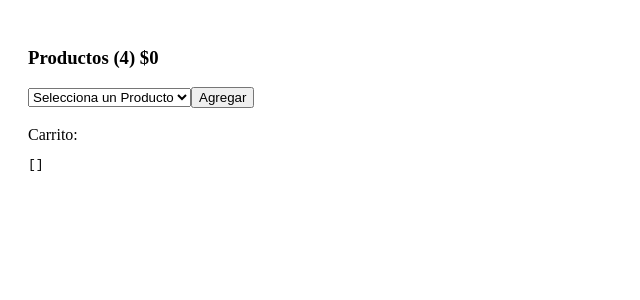
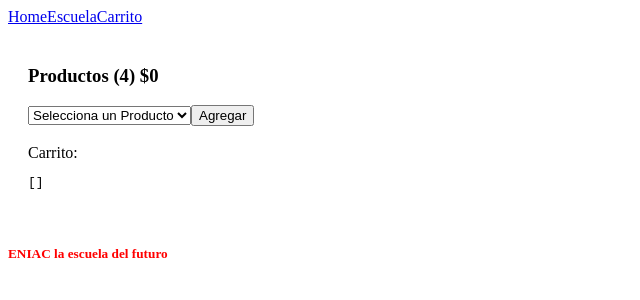
Before and after one commit to Ronaji2020/webdev_eml, a Nuxt app: page /carrito in a window 1280 px wide. Shown: the top 300 px of the page, without its empty margins (0-640 px from the left). Built offline with nearby package versions, Linux system fonts and the light colour scheme.

Commit message:
81 Layouts and links

```diff
--- /dev/null
+++ b/layouts/default.vue
@@ -0,0 +1,23 @@
+<template>
+    <div>
+        <nav>
+            <a href="/">Home</a>
+            <a href="/escuela">Escuela</a>
+            <a href="/carrito">Carrito</a>
+        </nav>
+
+        <nuxt></nuxt>
+
+        <h5 style="color:red">ENIAC la escuela del futuro</h5>
+    </div>
+</template>
+
+<script>
+export default {
+
+}
+</script>
+
+<style>
+
+</style>
--- a/pages/carrito.vue
+++ b/pages/carrito.vue
@@ -1,4 +1,5 @@
 <template>
+  <!-- https://medium.com/notonlycss/the-difference-between-computed-and-methods-in-vue-js-9cb05c59ed98#:~:text=methods%20don't%20know%20if,everytime%20to%20check%2C%20only%20once! -->
   <div style="padding: 20px">
 
     <h3 :class="limit">Productos ({{productos.length}}){{total}}</h3>
```
Also changed, not shown: pages/escuela.vue (+5 -5 lines).
